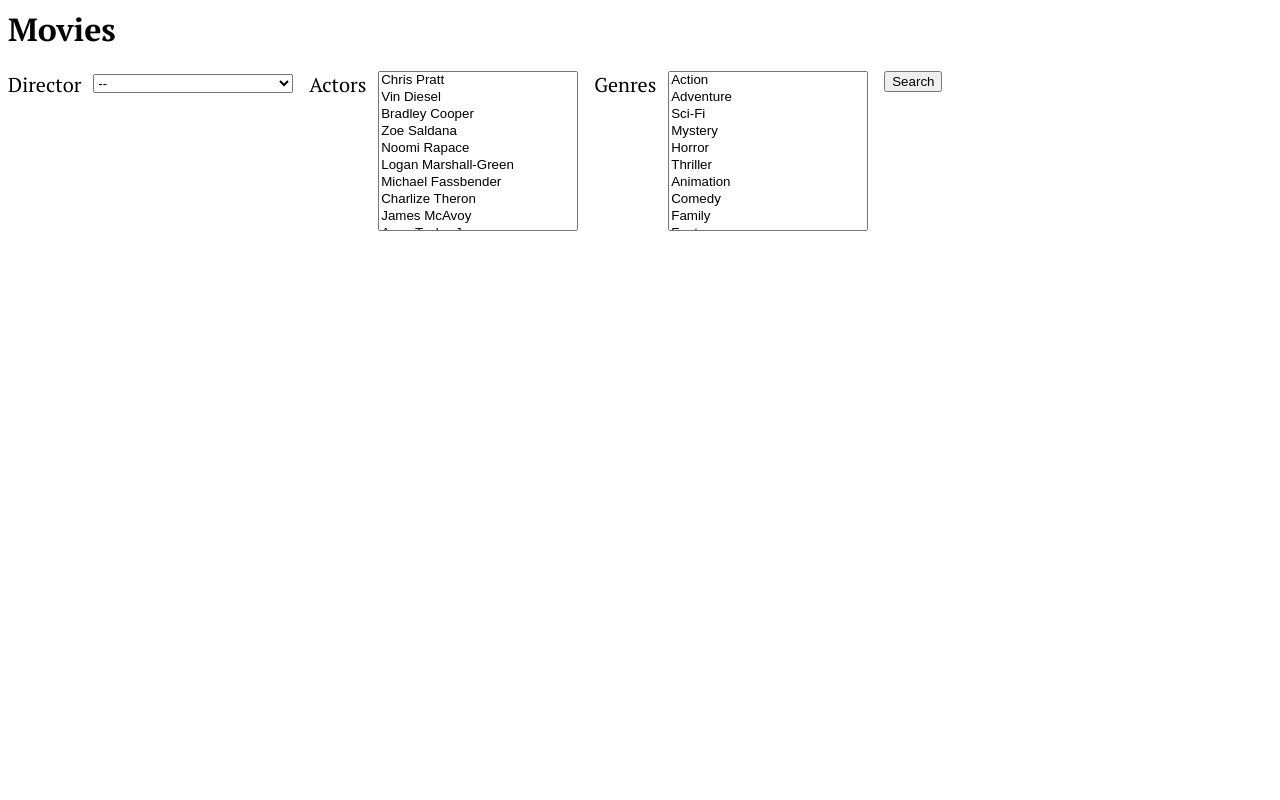
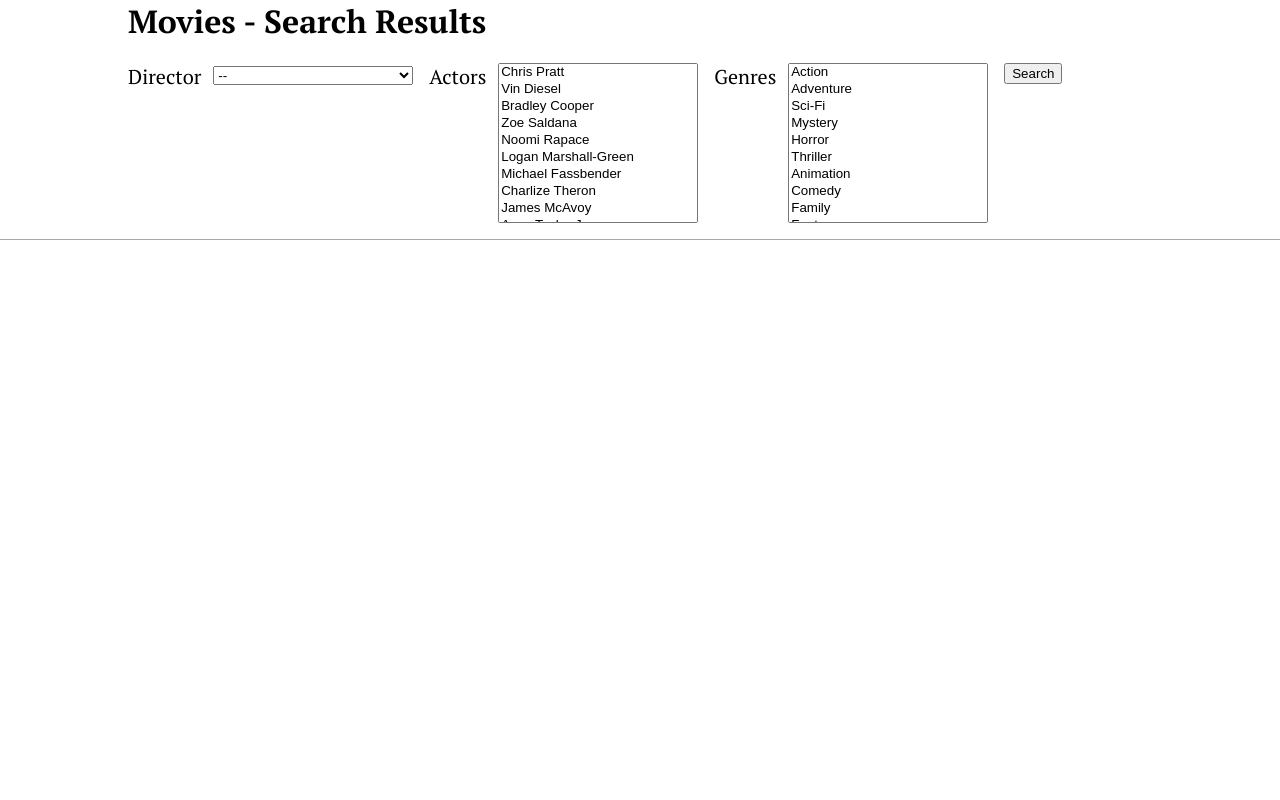
Before and after one commit to TheImaginaryOne/movies-py, a Flask app: page /movies in a window 1280 px wide. Run offline with Flask 2, Linux system fonts and the light colour scheme.

Commit message:
Tweak styles

```diff
--- a/static/style.css
+++ b/static/style.css
@@ -3,10 +3,31 @@
 body {
     font-family: 'PT Serif', sans-serif;
     font-size: 16px;
+    margin: 0;
 }
 .content {
     clear: both;
+    padding: 0 10%;
 }
+.top-block {
+    margin-bottom: 16px;
+    border-bottom: 1px solid #aaa;
+}
+/* search form */
+.search-form-container {
+    display: flex;
+    flex-direction: row;
+}
+.search-form-item {
+    padding-right: 16px;
+}
+.search-form-label {
+    padding-right: 8px;
+    padding-top: 4px;
+    font-size: 20px;
+    vertical-align: top;
+}
+/* on movie page*/
 .movie-title {
     font-size: 30px;
     margin: 4px 0;
@@ -24,13 +45,3 @@ body {
 .movie-search-text {
     width: 200px;
 }
-.search-form-item {
-    float: left;
-    padding-right: 16px;
-}
-.search-form-label {
-    padding-right: 8px;
-    padding-top: 4px;
-    font-size: 20px;
-    vertical-align: top;
-}
--- a/web/templates/movies.html
+++ b/web/templates/movies.html
@@ -1,12 +1,12 @@
 {% extends "base.html" %}
 {% import "pagination.html" as pagination %}
 {% block content %}
-<div>
-    <h1>Movies</h1>
+<div class="content">
+    <h1>Movies - Search Results</h1>
 </div>
-<div>
+<div class="content top-block">
     <form method="get" action="{{ url_for('movies.show') }}">
-
+    <div class="search-form-container">
         <div class="search-form-item">
         {{ form.director.label(class_="search-form-label") }}
         {{ form.director(class_="movie-search-text") }}
@@ -19,14 +19,19 @@
         {{ form.genres.label(class_="search-form-label") }}
         {{ form.genres(class_="movie-search-select") }}
         </div>
+        <div>
             <input type="submit" value="Search">
+        </div>
+    </div>
     </form>
 </div>
 <div class="content">
 {{ pagination.previous_next(previous_id, next_id, url_query) }}
+    <span></span>
 </div>
+<div class="content">
 {% for movie in movies %}
-<div class="content">
+    <div>
         <div>
             <h2 class="movie-title">{{ movie.title }} ({{ movie.release_year }})</h2>
         </div>
@@ -69,5 +74,8 @@
         </div>
     </div>
 {% endfor %}
+</div>
+<div class="content">
     {{ pagination.previous_next(previous_id, next_id, url_query) }}
     {% endblock %}
+</div>
```
Lines whose indentation alone changed are shown as unchanged.
